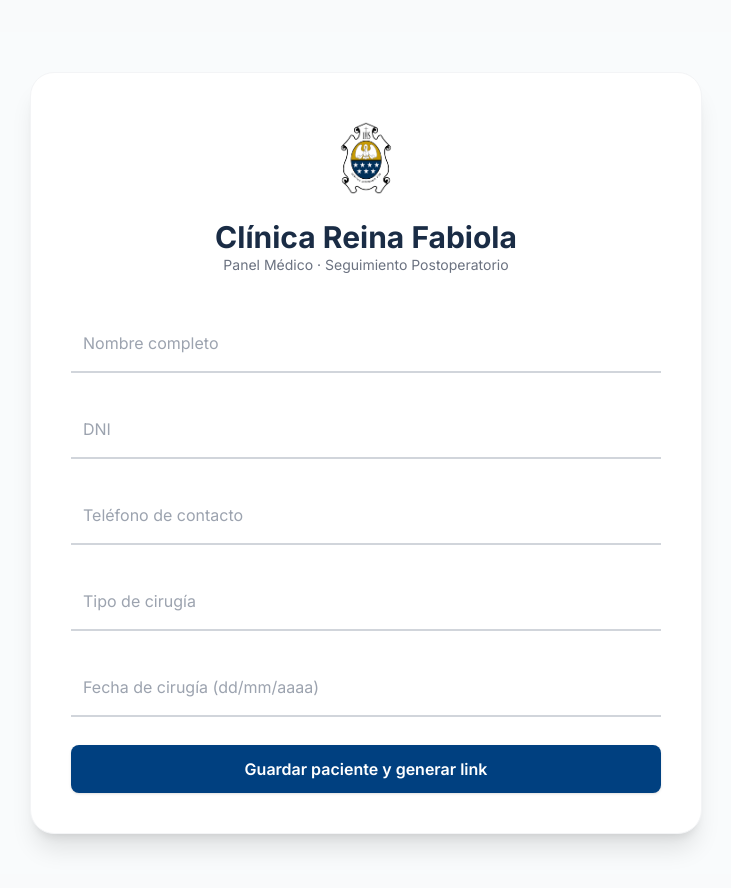
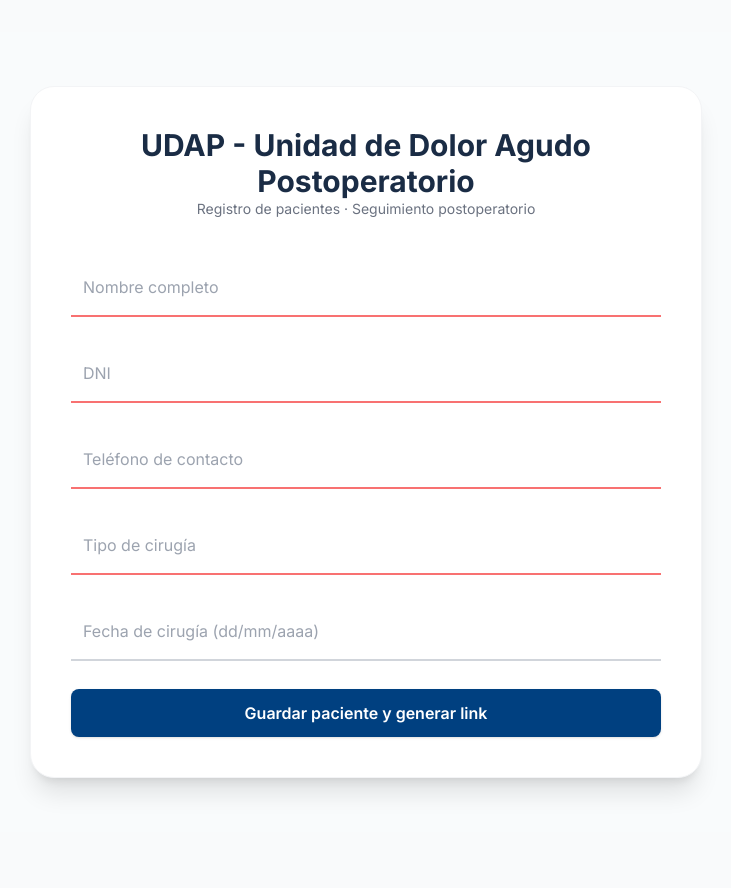
Before and after one commit to valentinggomez/seguimiento-frontend-dev, a Next.js app: page / in a window 1280 px wide. Shown: the top 888 px of the page, without its empty margins (274-1005 px from the left). After the commit the page ends 864 px from the top, so only its background shows below. Built offline with nearby package versions, Linux system fonts and the light colour scheme.

Commit message:
✅ Fix rutas y params - proyecto fuera de OneDrive

```diff
--- a/app/globals.css
+++ b/app/globals.css
@@ -44,3 +44,15 @@ button {
 ::-webkit-scrollbar-thumb:hover {
   background: #6b7280;
 }
+@keyframes shake {
+  0% { transform: translateX(0); }
+  20% { transform: translateX(-5px); }
+  40% { transform: translateX(5px); }
+  60% { transform: translateX(-5px); }
+  80% { transform: translateX(5px); }
+  100% { transform: translateX(0); }
+}
+
+.animate-shake {
+  animation: shake 0.4s ease-in-out;
+}
--- a/app/page.tsx
+++ b/app/page.tsx
@@ -18,7 +18,7 @@ export default function Home() {
     cirugia: '',
     fecha_cirugia: ''
   })
-
+  const [errores, setErrores] = useState<{ [key: string]: boolean }>({})
   const [enviado, setEnviado] = useState(false)
   const [link, setLink] = useState('')
   const [copiado, setCopiado] = useState(false)
@@ -30,7 +30,23 @@ export default function Home() {
   const handleSubmit = async (e: React.FormEvent) => {
     e.preventDefault()
 
-    // Convertir fecha de dd/mm/yyyy → yyyy-mm-dd
+    // Validación visual premium de campos vacíos
+    const campos = ['nombre', 'dni', 'telefono', 'cirugia', 'fecha_cirugia']
+    const nuevosErrores: { [key: string]: boolean } = {}
+
+    campos.forEach((campo) => {
+      if ((form as any)[campo]?.trim() === '') {
+        nuevosErrores[campo] = true
+      }
+    })
+
+    if (Object.keys(nuevosErrores).length > 0) {
+      setErrores(nuevosErrores)
+      setTimeout(() => setErrores({}), 1000)
+      return
+    }
+
+    // Formatear fecha dd/mm/yyyy → yyyy-mm-dd
     const [dia, mes, anio] = form.fecha_cirugia.split('/')
     const fechaFormateada = `${anio}-${mes}-${dia}`
 
@@ -52,7 +68,6 @@ export default function Home() {
       console.error(error)
     }
   }
-
 
   const copiarLink = () => {
     navigator.clipboard.writeText(link)
@@ -77,15 +92,8 @@ export default function Home() {
       <div className="w-full max-w-2xl bg-white rounded-3xl shadow-xl p-10 border border-gray-100">
         {/* ENCABEZADO */}
         <div className="flex flex-col items-center mb-10 text-center">
-          <Image
-            src="/logo-clinica.png"
-            alt="Logo Clínica Reina Fabiola"
-            width={90}
-            height={90}
-            className="mb-4"
-          />
-          <h1 className="text-3xl font-bold text-[#1a2c45]">Clínica Reina Fabiola</h1>
-          <p className="text-sm text-gray-500">Panel Médico · Seguimiento Postoperatorio</p>
+          <h1 className="text-3xl font-bold text-[#1a2c45]">UDAP - Unidad de Dolor Agudo Postoperatorio</h1>
+          <p className="text-sm text-gray-500">Registro de pacientes · Seguimiento postoperatorio</p>
         </div>
 
         {!enviado ? (
@@ -105,7 +113,13 @@ export default function Home() {
                   required
                   placeholder=" "
                   autoComplete="off"
-                    className="peer w-full px-3 pt-6 pb-2 border-b-2 border-gray-300 text-gray-800 bg-transparent focus:outline-none focus:border-[#004080] transition-all"
+                  className={`peer w-full px-3 pt-6 pb-2 border-b-2 ${
+                    errores[name]
+                      ? 'border-red-500 animate-shake'
+                      : (form as any)[name].trim() === ''
+                      ? 'border-red-400'
+                      : 'border-gray-300'
+                  } text-gray-800 bg-transparent focus:outline-none focus:border-[#004080] transition-all`}
                 />
                 <label
                   htmlFor={name}
@@ -124,15 +138,19 @@ export default function Home() {
                     value={form.fecha_cirugia}
                     onChange={(e) => {
                       let val = e.target.value.replace(/\D/g, '')
-                    if (val.length > 2) val = val.slice(0, 2) + '/' + val.slice(2)
-                    if (val.length > 5) val = val.slice(0, 5) + '/' + val.slice(5, 9)
-                    setForm({ ...form, fecha_cirugia: val })
+                      if (val.length >= 3 && val.length <= 4) val = val.replace(/(\d{2})(\d+)/, '$1/$2')
+                      if (val.length >= 5) val = val.replace(/(\d{2})\/(\d{2})(\d+)/, '$1/$2/$3')
+                      setForm({ ...form, fecha_cirugia: val.slice(0, 10) })
                     }}
+                    placeholder=" "
                     maxLength={10}
                     required
-                    placeholder=" "
                     autoComplete="off"
-                    className="peer w-full px-3 pt-6 pb-2 border-b-2 border-gray-300 text-gray-800 bg-transparent focus:outline-none focus:border-[#004080] transition-all"
+                    className={`peer w-full px-3 pt-6 pb-2 border-b-2 ${
+                      form.fecha_cirugia && form.fecha_cirugia.length < 10
+                        ? 'border-red-400'
+                        : 'border-gray-300'
+                    } text-gray-800 bg-transparent focus:outline-none focus:border-[#004080] transition-all`}
                   />
                   <label
                     htmlFor="fecha_cirugia"
--- a/app/seguimiento/[id]/page.tsx
+++ b/app/seguimiento/[id]/page.tsx
@@ -66,17 +66,12 @@ export default function SeguimientoPaciente() {
     <main className="min-h-screen bg-slate-50 py-10 px-4">
       <div className="max-w-2xl mx-auto bg-white p-8 rounded-2xl shadow-2xl border border-blue-200">
         <div className="flex flex-col items-center text-center mb-8 mt-6">
-          <img
-            src="/logo-clinica.png"
-            alt="Logo Clínica Reina Fabiola"
-            className="w-24 h-24 mb-2"
-          />
 
           <h1 className="text-3xl font-bold text-blue-800 tracking-tight">
-            Seguimiento postoperatorio
+            Seguimiento postoperatorio - UDAP
           </h1>
           <p className="text-sm text-gray-600 mt-1">
-            Clínica Reina Fabiola
+            UDAP · Unidad Docente de Anestesiología de Córdoba
           </p>
         </div>
 
@@ -162,7 +157,9 @@ export default function SeguimientoPaciente() {
             <span className="text-green-600 text-5xl mb-3">✅</span>
             <h2 className="text-2xl font-bold text-green-700 mb-1">¡Seguimiento enviado!</h2>
             <p className="text-gray-800 text-base">Tus respuestas han sido recibidas por nuestro equipo médico.</p>
-            <p className="text-gray-500 text-sm mt-2">Si tenés dudas, no dudes en comunicarte con la clínica.</p>
+            <p className="text-center text-sm text-gray-600 mt-2">
+              Si tenés dudas o síntomas, comunicate con el equipo de UDAP.
+            </p>
           </div>
         )}
       </div>
```
Lines whose indentation alone changed are shown as unchanged.
